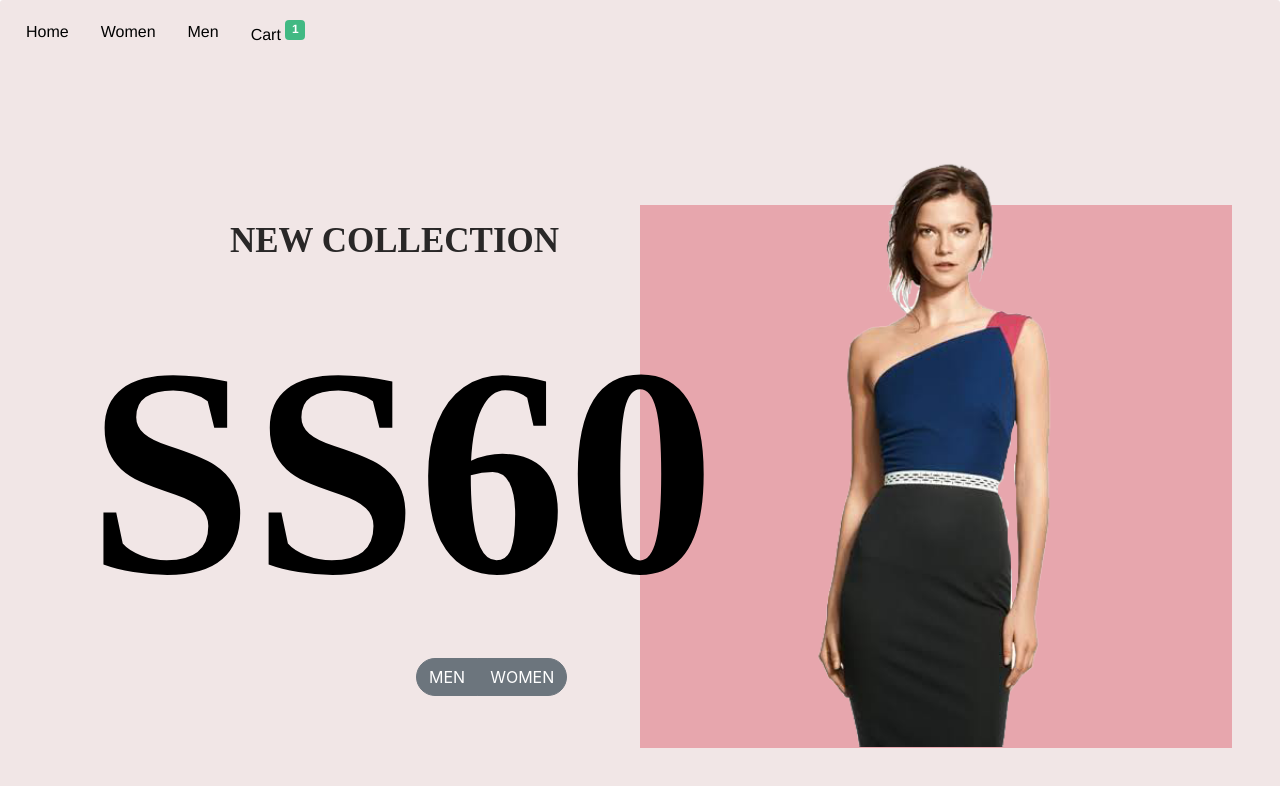
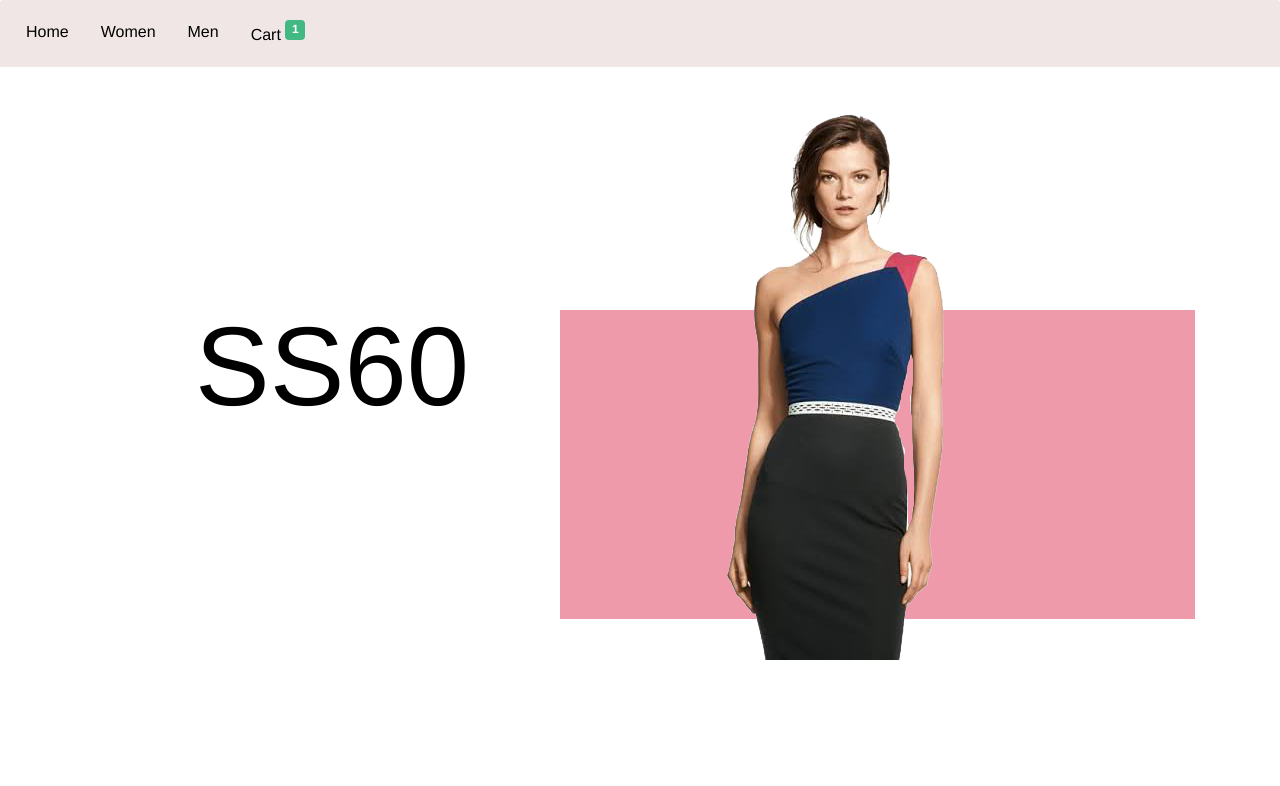
Before and after one commit to angelynafaa/online-store, a Vue app: page /#/ in a window 1280 px wide. Shown: the top 786 px of the page. Built offline with nearby package versions, Linux system fonts and the light colour scheme.

Commit message:
benerein tampilan home

```diff
--- a/src/views/Home.vue
+++ b/src/views/Home.vue
@@ -1,7 +1,28 @@
 <template>
-  <body>
-    <header>
-      <div
+  <b-container class="home-row">
+    <b-row>
+      <b-col cols="5" fluid>
+        <h1 class=" brand">My Fashion</h1>
+        <h2 class="merk">SS60</h2>
+      </b-col>
+      <b-col cols="7">
+        <div class="clearfix">
+          <div>
+            <div class="box">
+              <b-img
+                class="img-brand"
+                src="../assets/bg-1.png"
+                fluid
+                alt="Responsive image"
+              ></b-img>
+            </div>
+          </div>
+        </div>
+      </b-col>
+    </b-row>
+  </b-container>
+
+  <!-- <div
       style="padding-bottom: 0px;
     border-top-width: 54px;
     padding-top: 187px"
@@ -9,7 +30,6 @@
       <div class="ima">
         <h1 class="new">NEW COLLECTION</h1>
         <br />
-          <h1 class="brand">SS60</h1>
         <div>
           <b-button-group>
             <b-button>MEN</b-button>
@@ -24,10 +44,8 @@
         class="mb-2"
       >
       </b-card>
-      </div>
+    </div> -->
 
-      <div class="container box" style=""></div>
-    </header>
   <!-- <section class="wrapper">
       <h2>Featured Items</h2>
       <ul class="featured-items">
@@ -46,12 +64,10 @@
         </li>
       </ul>
     </section> -->
-  </body>
 </template>
 
 <script>
 import { imagePath } from "@/mixins/imagePath.js";
-
 export default {
   name: "home",
   mixins: [imagePath],
@@ -68,116 +84,125 @@ export default {
 };
 </script>
 
-<style lang="scss">
-.wrapper {
-  max-width: 800px;
-  margin: 0 auto;
-  @media only screen and (max-width: 832px) {
-    max-width: 100%;
-    padding: 1rem;
-    text-align: center;
-  }
-}
-.featured-items {
-  padding-left: 0;
-  list-style: none;
-  display: flex;
-  justify-content: space-between;
-  @media only screen and (max-width: 832px) {
-    flex-direction: column;
-  }
-}
-.featured-items__item {
-  width: 33%;
-  text-align: center;
-  @media only screen and (max-width: 832px) {
-    width: 100%;
-  }
-}
-.product-image {
-  max-height: 200px;
-}
-.product-title {
-  font-weight: bold;
-}
-
-header {
-  padding: 100px 0 165px;
-  margin-top: -72px;
-  background-color: #f1e6e6;
-  // background-image: url(../assets/bg-1.png);
-  background-size: cover;
+//
+<style lang="sass" scoped>
 
   h1,
-  p {
-    color: darkblue;
-  }
-  h1 {
-    font-family: "playfair Display", serif;
-    font-weight: bold;
-    font-size: 35px;
-  }
-  p {
-    font-size: 16px;
-  }
+    .brand
 
-  .btn-get-started {
-    background-color: #ff9e53;
-    color: white;
+       color: white
+       font-size: 3em
+       text-align: end
+       margin-top: 167px
+  h2,
+    .merk
+      color: black
+      margin-left: 110px
+      font-size: 7em
 
-    &:hover {
-      background-color: #ff9e69;
-      color: white;
-    }
-  }
-}
 
-header {
-  .card {
-    background-color: #da53626e !important;
-    margin-left: 50%;
-    margin-bottom: 100px;
-    margin-top: -555px;
-    position: static;
-  }
-}
+  home-row
+    padding: 20px !important
 
-.card-img,
-.card-img-top {
-  margin-top: -50px !important;
-}
 
-.card-body {
-  padding: 0 !important;
-}
 
-.ima {
-  min-height: 540px;
-  background-color: #f1e6e6;
-  margin-right: 50%;
-  margin-top: -62px;
-  h1,
-  .new {
-    color: #000000d4;
-    text-align: right;
-    margin-right: 81px;
-  }
-  .brand {
-    color: black;
-    font-size: 297px;
-    margin-right: -75px;
-  }
-}
+  .clearfix
+  .box
+    height: 309px
+    background-color: #e24c6a8f
+    position:relative
+    margin-top: 243px
+    .img-brand
+      margin-top: -204px !important
 
-div {
-  .btn-group {
-    margin-left: 65% !important;
-  }
-  .btn-secondary {
-    border-bottom-right-radius: 22px;
-    border-top-right-radius: 22px;
-    border-bottom-left-radius: 22px;
-    border-top-left-radius: 22px;
-  }
-}
+  img
+    .img-brand
+      padding-top: 20px
+// .wrapper
+//   max-width: 800px
+//   margin: 0 auto
+//   @media only screen and (max-width: 1066px)
+//     max-width: 100%
+//     padding: 1rem
+//     text-align: center
+
+// .featured-items
+//   padding-left: 0
+//   list-style: none
+//   display: flex
+//   justify-content: space-between
+//   @media only screen and (max-width: 1066px)
+//     flex-direction: column
+
+// .featured-items__item
+//   width: 33%
+//   text-align: center
+//   @media only screen and (max-width: 1066px)
+//     width: 100%
+
+// .product-image
+//   max-height: 200px
+// .product-title
+//   font-weight: bold
+
+
+// header
+//   padding: 100px 0 165px
+//   margin-top: -72px
+//   background-color: #f1e6e6
+//   // background-image: url(../assets/bg-1.png);
+//   background-size: cover
+
+//   h1,
+//   p
+//     color: darkblue
+
+//   h1
+//     font-family: "playfair Display", serif
+//     font-weight: bold
+//     font-size: 35px
+
+//   p
+//     font-size: 16px
+// header
+//   .card
+//     background-color: #da53626e !important
+//     margin-left: 50%
+//     margin-bottom: 100px
+//     margin-top: -555px
+//     position: static
+
+// .card-img,
+// .card-img-top
+//   margin-top: -50px !important
+
+// .card-body
+//   padding: 0 !important
+
+// @media only screen and (min-width: 600px)
+// .ima
+//   min-height: 540px
+//   background-color: #f1e6e6
+//   margin-right: 50%
+//   margin-top: -62px
+//   h1,
+//   .new
+//     color: #000000d4
+//     text-align: right
+//     margin-right: 81px
+
+//   .brand
+//     color: black
+//     font-size: 297px
+//     margin-right: -75px
+
+// div
+//   .btn-group
+//     margin-left: 65% !important
+//   .btn-secondary
+//     border-bottom-right-radius: 22px
+//     border-top-right-radius: 22px
+//     border-bottom-left-radius: 22px
+//     border-top-left-radius: 22px
+//
 </style>
```
Lines whose indentation alone changed are shown as unchanged.
